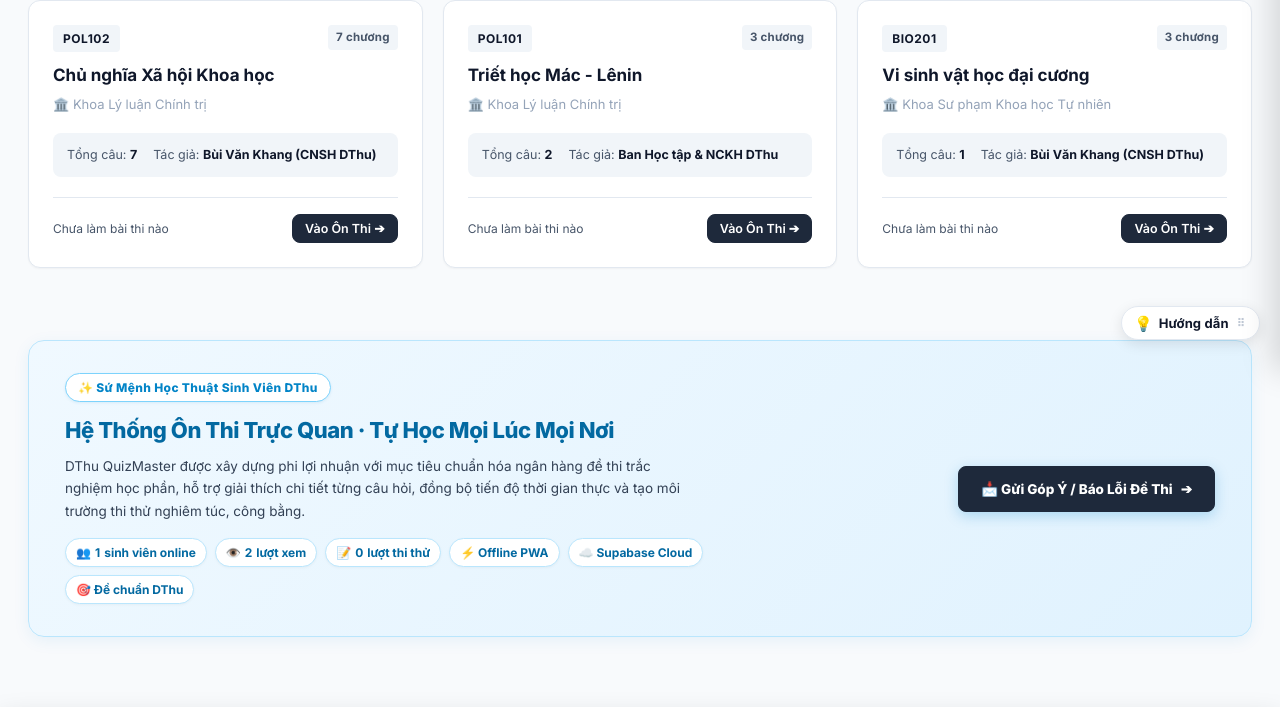
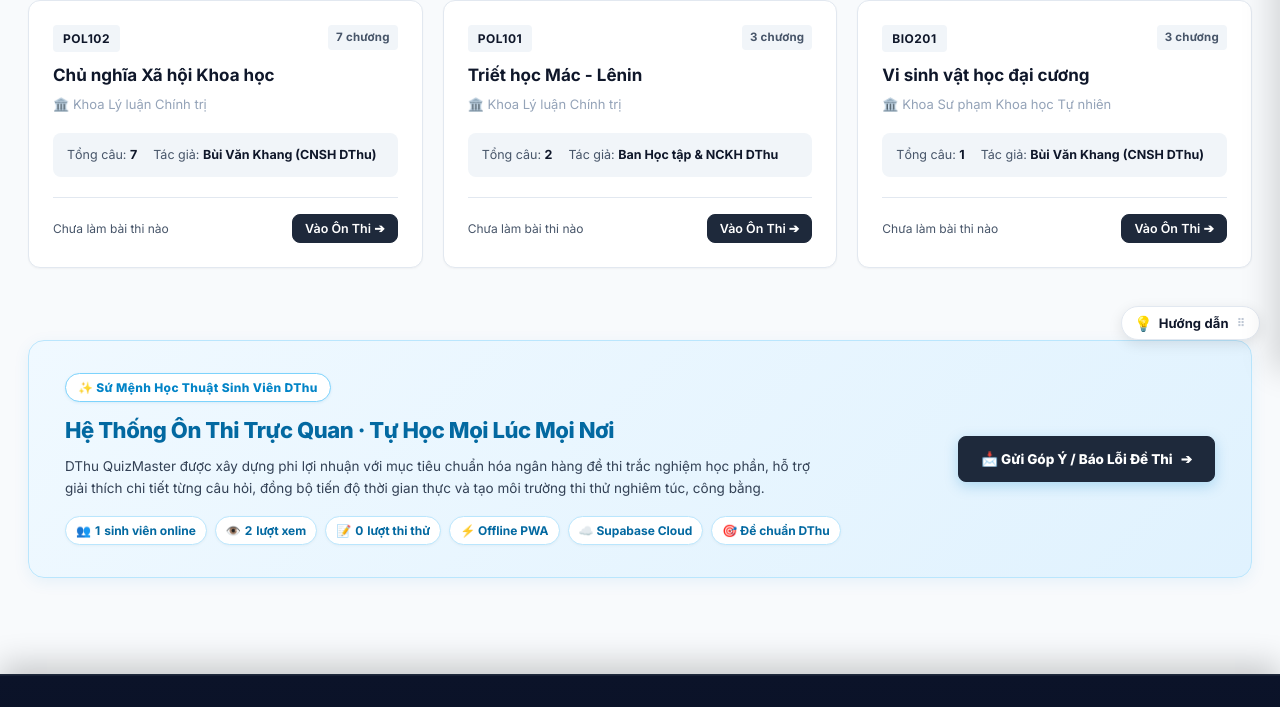
Before and after one commit to VKhang-Bui/dthu-quizmaster, a plain HTML site: page index.html in a window 1280 px wide. Shown: the part 430-1137 px from the top of the page. Drawn offline with Linux system fonts and the light colour scheme; no server answers.

Commit message:
style(ui): set balanced 780px max-width and 32px gap for home mission banner

```diff
--- a/assets/css/views.css
+++ b/assets/css/views.css
@@ -2023,7 +2023,7 @@ body.is-resizing-quiz {
   display: flex;
   justify-content: space-between;
   align-items: center;
-  gap: 44px;
+  gap: 32px;
   box-shadow: 0 4px 16px rgba(2, 132, 199, 0.08);
   transition: all 200ms ease;
 }
@@ -2046,7 +2046,7 @@ body.is-resizing-quiz {
 
 .home-mission-content {
   flex: 1;
-  max-width: 660px;
+  max-width: 780px;
 }
 
 .creator-pill-tag {
@@ -2087,7 +2087,7 @@ body.is-resizing-quiz {
   line-height: 1.65;
   color: #334155;
   margin: 0 0 16px 0;
-  max-width: 620px;
+  max-width: 760px;
 }
 
 [data-theme="dark"] .mission-desc {
@@ -2098,7 +2098,7 @@ body.is-resizing-quiz {
   display: flex;
   flex-wrap: wrap;
   gap: 8px;
-  max-width: 640px;
+  max-width: 780px;
 }
 
 .mission-pill {
```
